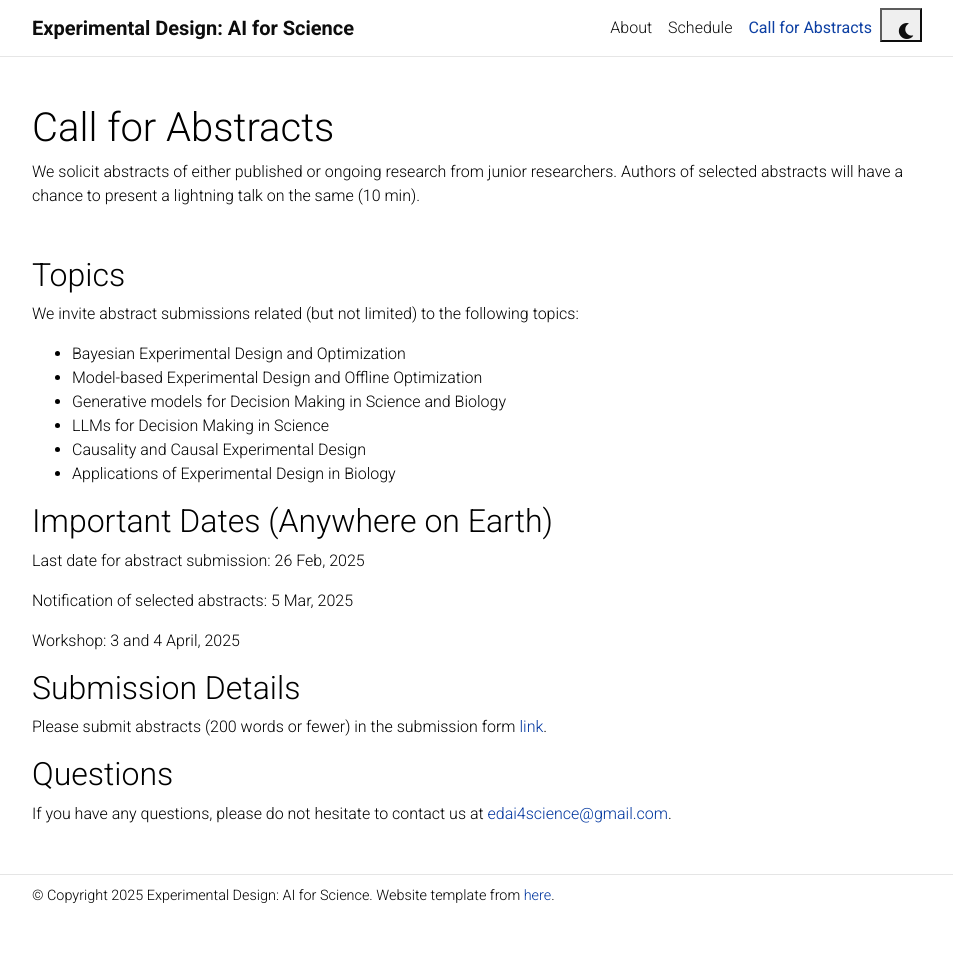
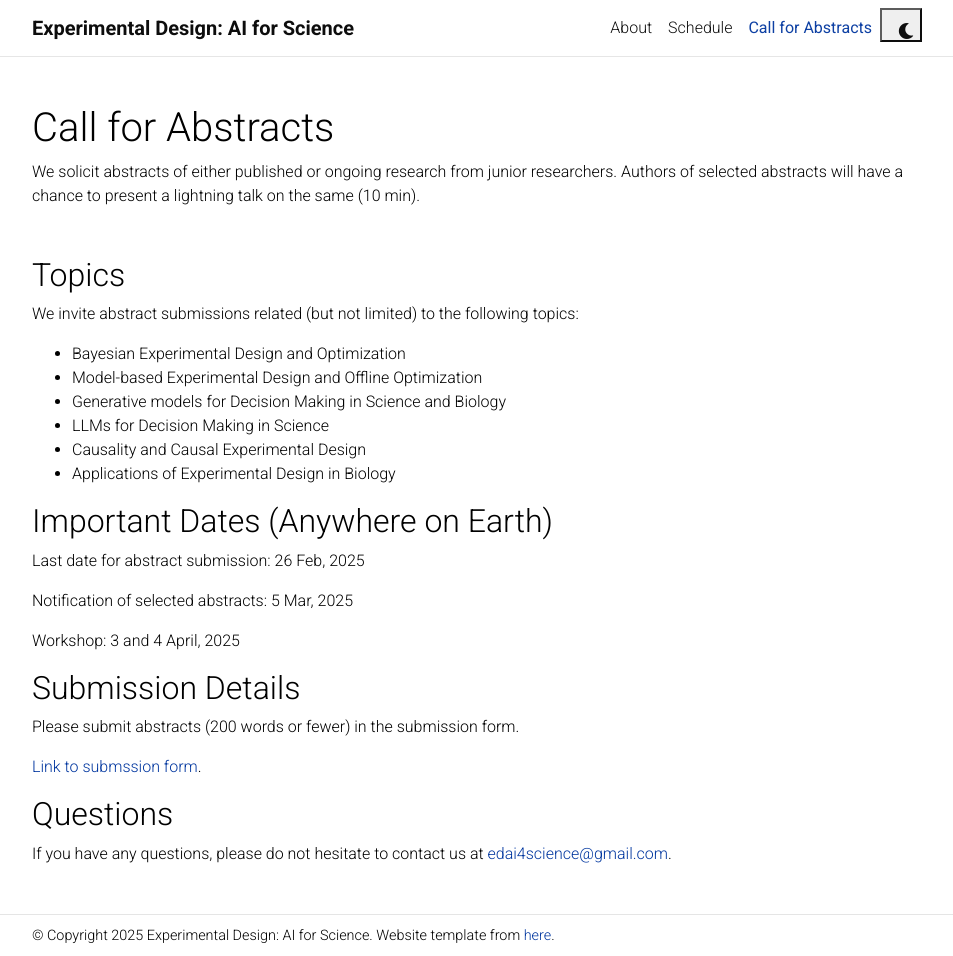
Before and after one commit to edai4science/edai4science.github.io, a Jekyll site: the page built from _pages/call.md, in a window 1280 px wide and 956 px high. Shown: the whole window, without its empty margins (163-1116 px from the left). Built offline with Jekyll 4.4.1, drawn with Linux system fonts in a browser that asks for light colours; comment, search, counter and statistics services are not loaded; a style sheet for code colours, icons or effects is not loaded.

Commit message:
add venue and abstract form

```diff
--- a/_layouts/workshop.html
+++ b/_layouts/workshop.html
@@ -37,6 +37,7 @@ layout: default
       </ul>
 
     <p>The workshop will be held at Mackenzie Room, Jen-Hsun Huang Engineering Center at Stanford University.
+
       <a href="https://icme.stanford.edu/sites/g/files/sbiybj17116/files/media/file/parking_and_directions_to_the_mackenzie_room_huang_building_0_0.pdf">Directions to the Venue</a>.
     </p>
     </div>
--- a/_pages/call.md
+++ b/_pages/call.md
@@ -30,7 +30,9 @@ Workshop: 3 and 4 April, 2025
 
 ## Submission Details
 
-Please submit abstracts (200 words or fewer) in the submission form [link](https://docs.google.com/forms/d/e/1FAIpQLSeAmUq7h2VRTySdQvZpqdoPwuScBLLe10jf7y9FluxFvbr4QQ/viewform?usp=header).
+Please submit abstracts (200 words or fewer) in the submission form.
+
+[Link to submssion form](https://docs.google.com/forms/d/e/1FAIpQLSeAmUq7h2VRTySdQvZpqdoPwuScBLLe10jf7y9FluxFvbr4QQ/viewform?usp=header).
 
 ## Questions
 
```
